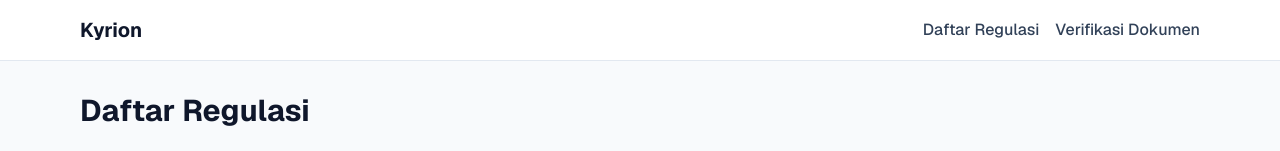
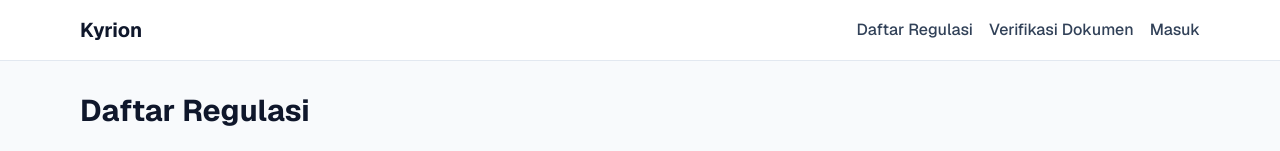
Before and after one commit to arifmuftitharsa/kyrion, a Next.js app in the folder apps/web/: page / in a window 1280 px wide. Shown: the top 151 px of the page. Built offline with nearby package versions, Linux system fonts and the light colour scheme.

Commit message:
feat: tambah tautan Masuk di navigasi utama

```diff
--- a/apps/web/components/SiteHeader.tsx
+++ b/apps/web/components/SiteHeader.tsx
@@ -4,6 +4,7 @@ import { focusRing } from "@/lib/styles";
 const navItems = [
   { href: "/", label: "Daftar Regulasi" },
   { href: "/verifikasi", label: "Verifikasi Dokumen" },
+  { href: "/masuk", label: "Masuk" },
 ];
 
 export default function SiteHeader() {
```
